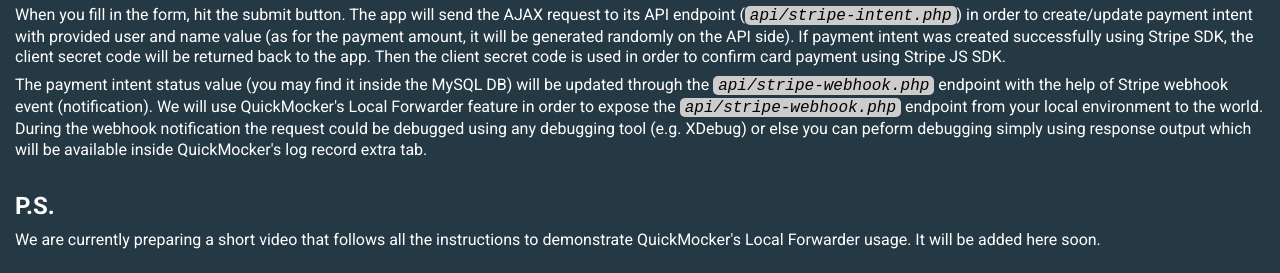
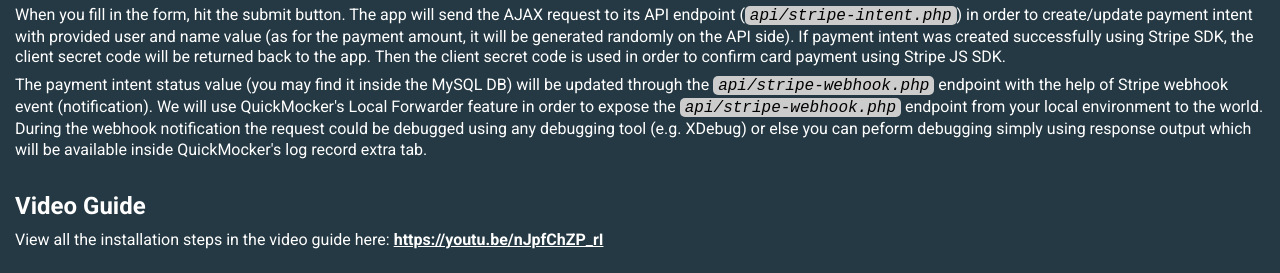
Before and after one commit to quickmocker/stripe-payment-intent-webhook-test, a PHP site: page / in a window 1280 px wide. Shown: the part 1339-1612 px from the top of the page. Run offline with PHP 8.4, Linux system fonts and the light colour scheme; some libraries are stand-ins or nearby versions.

Commit message:
Video guide link added.

```diff
--- a/index.php
+++ b/index.php
@@ -95,9 +95,9 @@
       you can peform debugging simply using response output which will be available inside QuickMocker's log record extra tab.
     </p>
 
-    <h2>P.S.</h2>
+    <h2>Video Guide</h2>
 
-    <p>We are currently preparing a short video that follows all the instructions to demonstrate QuickMocker's Local Forwarder usage. It will be added here soon.</p>
+    <p>View all the installation steps in the video guide here: <a href="https://youtu.be/nJpfChZP_rI" target="_blank">https://youtu.be/nJpfChZP_rI</a></p>
   </div>
 </body>
 
```
Also changed, not shown: README.md.
